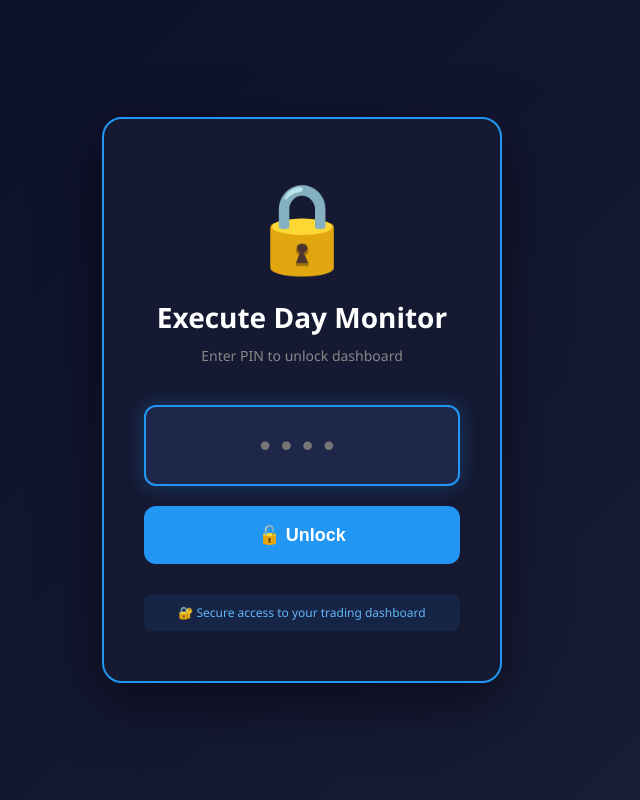
After one commit to Punitananad/kitealogo, a Flask app: page /lock in a window 1280 px wide. The commit adds this page. Shown: the whole page, without its empty margins (338-978 px from the left). Run offline with Flask 3, Linux system fonts and the light colour scheme.

Commit message:
Your descriptive commit message

```diff
--- a/app.py
+++ b/app.py
@@ -31,12 +31,39 @@ except Exception as e:
 
 @app.route('/')
 def index():
-    """Main dashboard"""
-    # Check if authenticated
+    """Main dashboard - requires PIN unlock"""
+    # Check if user is unlocked
+    if not session.get('unlocked'):
+        return redirect('/lock')
+
+    # Check if authenticated with Kite
     if not config.Config.KITE_ACCESS_TOKEN:
         return render_template('auth_required.html',
                              api_key=config.Config.KITE_API_KEY)
     return render_template('dashboard.html')
+
+@app.route('/lock')
+def lock_screen():
+    """Show PIN lock screen"""
+    return render_template('lock_screen.html')
+
+@app.route('/api/unlock', methods=['POST'])
+def unlock():
+    """Unlock dashboard with PIN"""
+    data = request.json
+    pin = data.get('pin')
+
+    if pin == '1779':
+        session['unlocked'] = True
+        return jsonify({'success': True})
+    else:
+        return jsonify({'success': False, 'error': 'Incorrect PIN'}), 401
+
+@app.route('/api/lock', methods=['POST'])
+def lock():
+    """Lock dashboard"""
+    session['unlocked'] = False
+    return jsonify({'success': True})
 
 @app.route('/setup')
 def setup():
--- /dev/null
+++ b/templates/lock_screen.html
@@ -0,0 +1,220 @@
+<!DOCTYPE html>
+<html lang="en">
+<head>
+    <meta charset="UTF-8">
+    <meta name="viewport" content="width=device-width, initial-scale=1.0">
+    <title>🔒 Locked - Execute Day Monitor</title>
+    <style>
+        * {
+            margin: 0;
+            padding: 0;
+            box-sizing: border-box;
+        }
+
+        body {
+            font-family: 'Segoe UI', Tahoma, Geneva, Verdana, sans-serif;
+            background: linear-gradient(135deg, #0a0e27 0%, #1a1f3a 100%);
+            color: #e0e0e0;
+            display: flex;
+            justify-content: center;
+            align-items: center;
+            min-height: 100vh;
+            padding: 20px;
+        }
+
+        .lock-container {
+            background: #151932;
+            border-radius: 20px;
+            padding: 50px 40px;
+            max-width: 400px;
+            width: 100%;
+            box-shadow: 0 20px 60px rgba(0, 0, 0, 0.5);
+            text-align: center;
+            border: 2px solid #2196f3;
+        }
+
+        .lock-icon {
+            font-size: 80px;
+            margin-bottom: 20px;
+            animation: pulse 2s infinite;
+        }
+
+        @keyframes pulse {
+            0%, 100% { transform: scale(1); }
+            50% { transform: scale(1.1); }
+        }
+
+        h1 {
+            color: #fff;
+            margin-bottom: 10px;
+            font-size: 28px;
+        }
+
+        .subtitle {
+            color: #888;
+            margin-bottom: 40px;
+            font-size: 14px;
+        }
+
+        .pin-input {
+            width: 100%;
+            padding: 20px;
+            background: #1e2749;
+            border: 2px solid #2a3254;
+            border-radius: 12px;
+            color: #e0e0e0;
+            font-size: 32px;
+            text-align: center;
+            letter-spacing: 10px;
+            margin-bottom: 20px;
+            transition: all 0.3s;
+        }
+
+        .pin-input:focus {
+            outline: none;
+            border-color: #2196f3;
+            box-shadow: 0 0 20px rgba(33, 150, 243, 0.3);
+        }
+
+        .pin-input.error {
+            border-color: #f44336;
+            animation: shake 0.5s;
+        }
+
+        @keyframes shake {
+            0%, 100% { transform: translateX(0); }
+            25% { transform: translateX(-10px); }
+            75% { transform: translateX(10px); }
+        }
+
+        .unlock-btn {
+            width: 100%;
+            padding: 18px;
+            background: #2196f3;
+            color: white;
+            border: none;
+            border-radius: 12px;
+            font-size: 18px;
+            font-weight: 600;
+            cursor: pointer;
+            transition: all 0.3s;
+        }
+
+        .unlock-btn:hover {
+            background: #1976d2;
+            transform: translateY(-2px);
+            box-shadow: 0 10px 30px rgba(33, 150, 243, 0.4);
+        }
+
+        .unlock-btn:active {
+            transform: translateY(0);
+        }
+
+        .error-message {
+            color: #f44336;
+            margin-top: 15px;
+            font-size: 14px;
+            display: none;
+        }
+
+        .hint {
+            color: #64b5f6;
+            margin-top: 30px;
+            font-size: 12px;
+            padding: 10px;
+            background: rgba(33, 150, 243, 0.1);
+            border-radius: 8px;
+        }
+    </style>
+</head>
+<body>
+    <div class="lock-container">
+        <div class="lock-icon">🔒</div>
+        <h1>Execute Day Monitor</h1>
+        <p class="subtitle">Enter PIN to unlock dashboard</p>
+
+        <input
+            type="password"
+            id="pin-input"
+            class="pin-input"
+            placeholder="••••"
+            maxlength="4"
+            autofocus
+        />
+
+        <button class="unlock-btn" onclick="checkPin()">🔓 Unlock</button>
+
+        <div class="error-message" id="error-message">
+            ❌ Incorrect PIN. Please try again.
+        </div>
+
+        <div class="hint">
+            🔐 Secure access to your trading dashboard
+        </div>
+    </div>
+
+    <script>
+        const CORRECT_PIN = '1779';
+
+        // Allow Enter key to submit
+        document.getElementById('pin-input').addEventListener('keypress', function(e) {
+            if (e.key === 'Enter') {
+                checkPin();
+            }
+        });
+
+        function checkPin() {
+            const pinInput = document.getElementById('pin-input');
+            const errorMessage = document.getElementById('error-message');
+            const enteredPin = pinInput.value;
+
+            if (enteredPin === CORRECT_PIN) {
+                // Correct PIN - set session and redirect
+                fetch('/api/unlock', {
+                    method: 'POST',
+                    headers: {'Content-Type': 'application/json'},
+                    body: JSON.stringify({ pin: enteredPin })
+                })
+                .then(response => response.json())
+                .then(result => {
+                    if (result.success) {
+                        // Success animation
+                        pinInput.style.borderColor = '#4caf50';
+                        pinInput.style.background = 'rgba(76, 175, 80, 0.2)';
+
+                        // Redirect to dashboard
+                        setTimeout(() => {
+                            window.location.href = '/';
+                        }, 500);
+                    } else {
+                        showError();
+                    }
+                })
+                .catch(() => {
+                    showError();
+                });
+            } else {
+                showError();
+            }
+        }
+
+        function showError() {
+            const pinInput = document.getElementById('pin-input');
+            const errorMessage = document.getElementById('error-message');
+
+            // Show error
+            pinInput.classList.add('error');
+            errorMessage.style.display = 'block';
+
+            // Clear input
+            pinInput.value = '';
+
+            // Remove error styling after animation
+            setTimeout(() => {
+                pinInput.classList.remove('error');
+                errorMessage.style.display = 'none';
+            }, 2000);
+        }
+    </script>
+</body>
+</html>
```
Also changed, not shown: templates/dashboard.html (+25 -1 lines).
